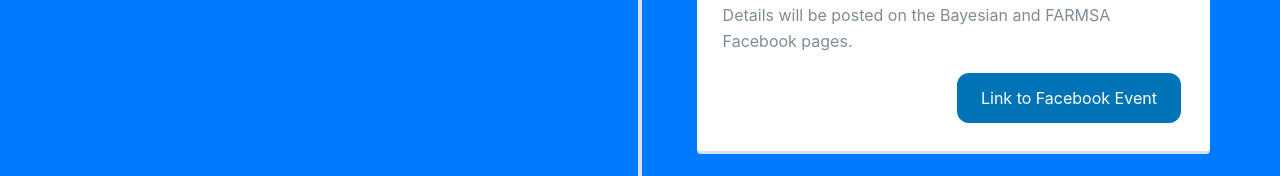
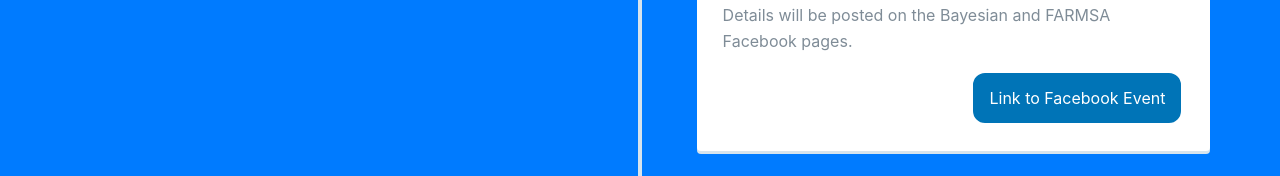
Before and after one commit to vlad-rosu/bayesian, a website with bundled scripts: page index.html in a window 1280 px wide. Shown: the part 2465-2641 px from the top of the page. Built offline with nearby package versions, Linux system fonts and the light colour scheme.

Commit message:
fix button width for link to fb event

```diff
--- a/css/style.css
+++ b/css/style.css
@@ -47,7 +47,6 @@ Modules - reusable parts of our design
   max-width: 1170px;
   margin: 0 auto;
   font-size: 100%;
-  /*font-family: "Droid Serif", serif;*/
   color: #7f8c97;
   background-color: #e9f0f5;
 }
--- a/index.html
+++ b/index.html
@@ -186,7 +186,7 @@
         <div class="cd-timeline-content">
           <h2>Information Session</h2>
           <p>Introduces the ideas behind Bayesian, and answers any questions from attendees concerning the competition. Details will be posted on the Bayesian and FARMSA Facebook pages.</p>
-          <a href="https://www.facebook.com/events/1192936147496722/" target="_blank" class="cd-read-more text-center" style="background-color: #0074b7 !important">Link to Facebook Event</a>
+          <a href="https://www.facebook.com/events/1192936147496722/" target="_blank" class="cd-read-more text-center" style="background-color: #0074b7 !important; width: fit-content;">Link to Facebook Event</a>
           <span class="cd-date">January 9, 2018</span>
         </div>
       </div>
```
